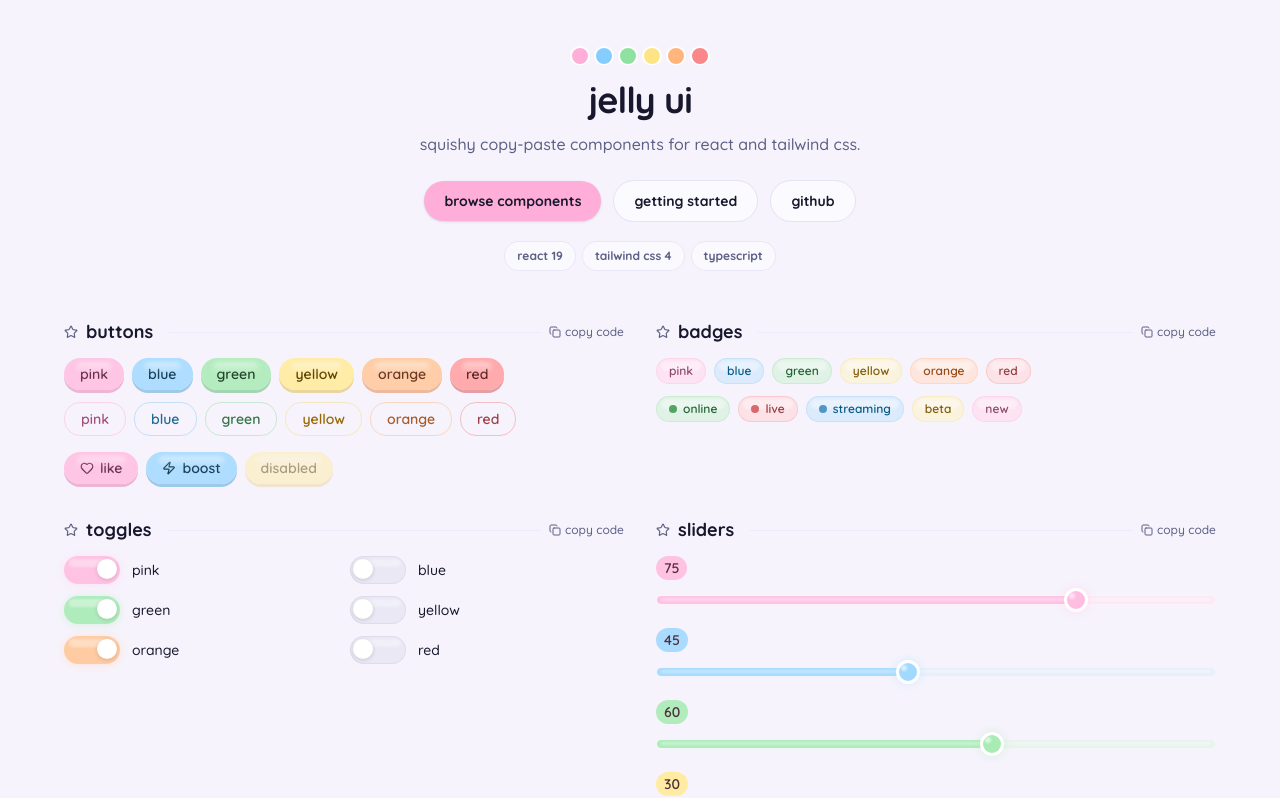
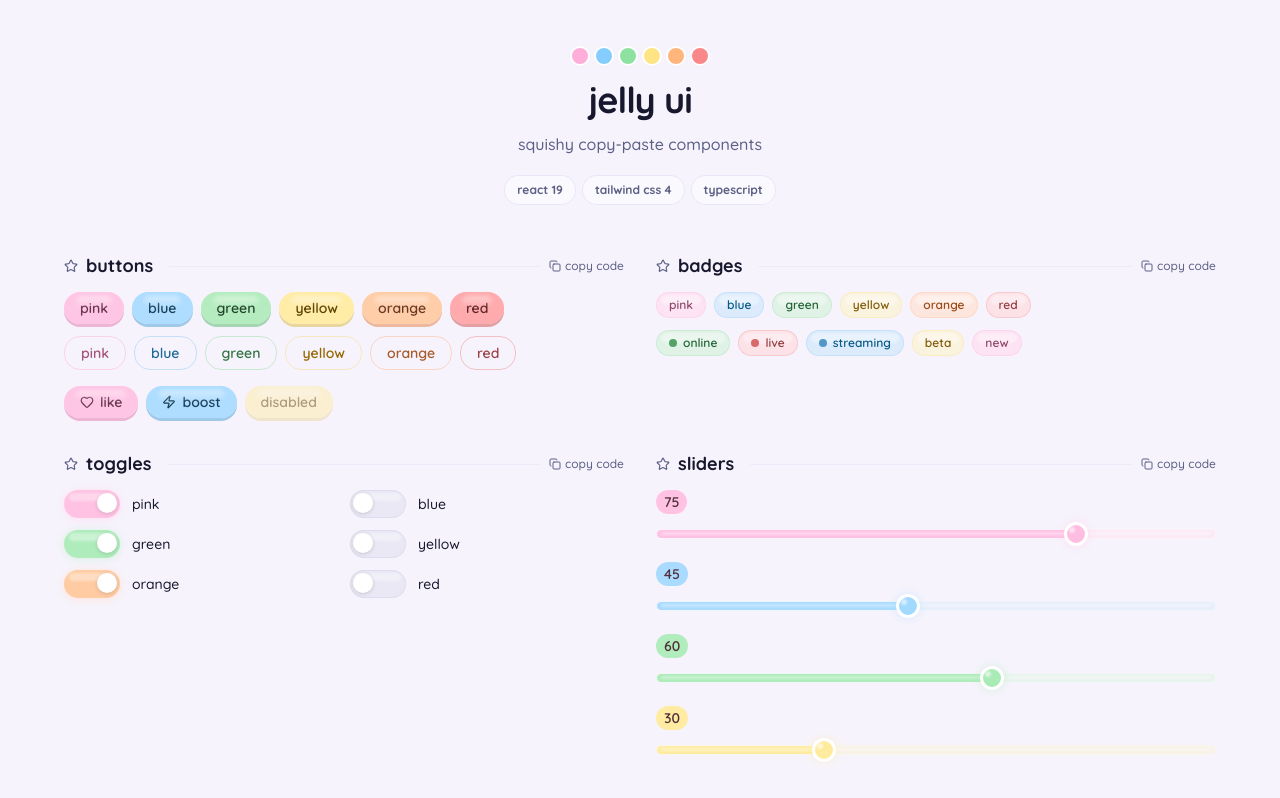
Before and after one commit to aliciaww/jelly-ui, a Next.js app: page / in a window 1280 px wide. Shown: the top 798 px of the page. Built offline with nearby package versions, Linux system fonts and the light colour scheme.

Commit message:
Simplify homepage hero

```diff
--- a/app/page.tsx
+++ b/app/page.tsx
@@ -156,19 +156,8 @@ export default function JellyShowcase() {
             jelly ui
           </h1>
           <p className="mx-auto max-w-3xl text-muted-foreground font-medium text-base">
-            squishy copy-paste components for react and tailwind css.
+            squishy copy-paste components
           </p>
-          <nav aria-label="intro links" className="flex flex-wrap items-center justify-center gap-3 pt-3">
-            <a href="#components" className="rounded-full bg-[var(--jelly-pink)] px-5 py-2.5 text-sm font-bold text-foreground shadow-sm transition hover:brightness-105">
-              browse components
-            </a>
-            <a href="/readme" className="rounded-full border border-border bg-white/55 px-5 py-2.5 text-sm font-bold text-foreground transition hover:bg-white/80">
-              getting started
-            </a>
-            <a href="https://github.com/aliciaww/jelly-ui" className="rounded-full border border-border bg-white/55 px-5 py-2.5 text-sm font-bold text-foreground transition hover:bg-white/80">
-              github
-            </a>
-          </nav>
           <div className="flex flex-wrap justify-center gap-2 pt-2 text-xs font-bold text-muted-foreground">
             {["react 19", "tailwind css 4", "typescript"].map((technology) => (
               <span key={technology} className="rounded-full bg-white/50 px-3 py-1.5 ring-1 ring-border/70">
```
